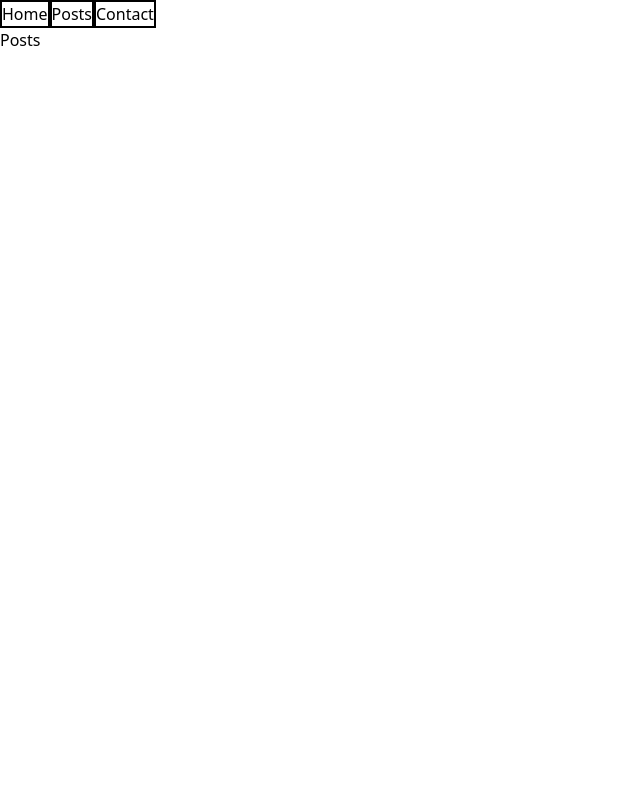
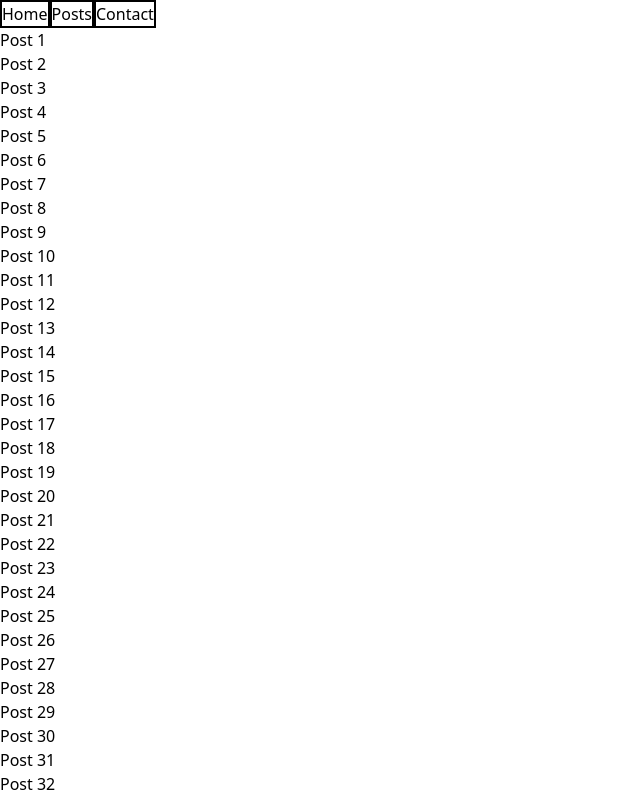
Before and after one commit to G1DY/react_19_features, a React (Vite) app: page / in a window 1280 px wide. Both pictures are taken after a click on the button "Posts". Shown: the top 800 px of the page, without its empty margins (0-640 px from the left). Built offline with nearby package versions, Linux system fonts and the light colour scheme.

Commit message:
implementing the useTransitionHook on three files contact, home and posts; suppose we have so many posts what will be the effect on transitions this commit illustrates it

```diff
--- a/src/Components/UseTransitionHook/Posts.tsx
+++ b/src/Components/UseTransitionHook/Posts.tsx
@@ -1,4 +1,17 @@
 const Posts = () => {
-  return <div>Posts</div>;
+  // generating many posts
+  const posts = Array.from(
+    { length: 10000 },
+    (_, index) => `Post ${index + 1}`
+  );
+  return (
+    <div>
+      {posts.map((post) => (
+        <div key={post} className="post">
+          {post}
+        </div>
+      ))}
+    </div>
+  );
 };
 export default Posts;
```
